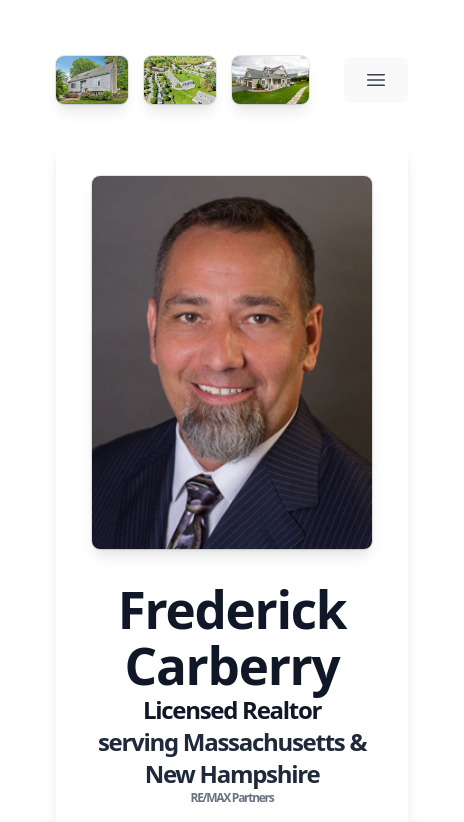
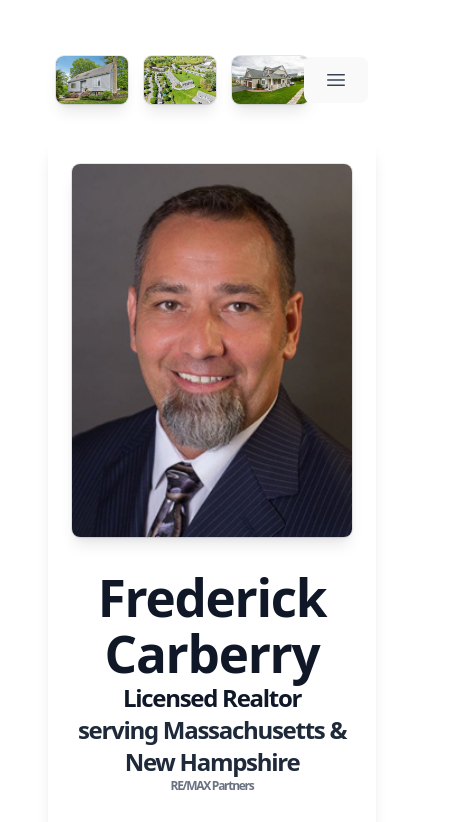
Before and after one commit to mellinwood1023/FCarberry_Site, a React (Vite) app: page / in a window 390 px wide. Shown: the top 822 px of the page, 464 px wide, since content can reach past the window. Built offline with nearby package versions, Linux system fonts and the light colour scheme; the HTML template or start-up script is replaced by a standard one.

Commit message:
layout translucent container home page

```diff
--- a/src/components/Hero.tsx
+++ b/src/components/Hero.tsx
@@ -100,8 +100,8 @@ export default function Hero() {
       </header>
 
       {/* Main content */}
-      <div className="relative isolate px-6 pt-3 lg:px-8">
-        <div className="bg-white/70 rounded-xl shadow-lg backdrop-blur-sm p-9 flex flex-col lg:flex-row items-center justify-center max-w-6xl mx-auto gap-8">
+      <div className="relative isolate px-4 sm:px-6 pt-3 lg:px-8">
+         <div className="bg-white/70 rounded-xl shadow-lg backdrop-blur-sm p-6 sm:p-9 flex flex-col lg:flex-row items-center justify-center max-w-6xl w-full mx-auto gap-8">
           <div className="w-full lg:w-1/2 flex justify-center">
             <img
               src="/images/agent-2020-fred-carberry.jpg"
```
